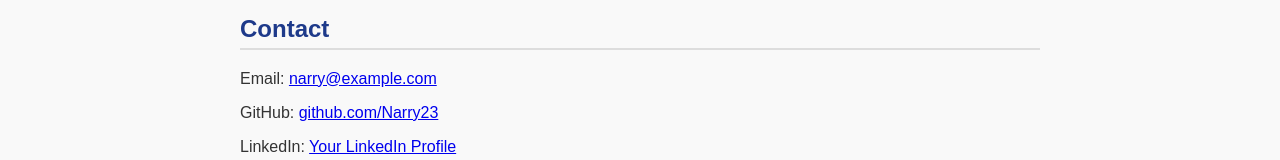
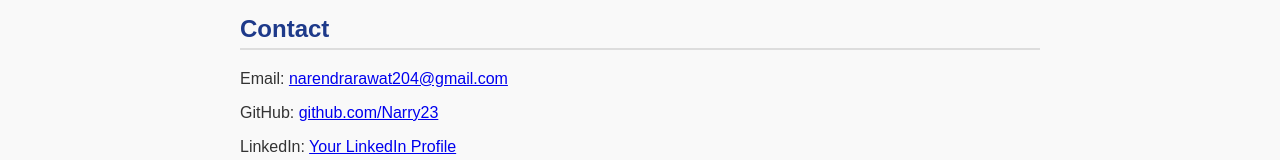
Before and after one commit to Narry23/Narry23.github.io, a plain HTML site: page index.html in a window 1280 px wide. Shown: the part 534-694 px from the top of the page. Drawn offline with Linux system fonts and the light colour scheme.

Commit message:
index.html

```diff
--- a/index.html
+++ b/index.html
@@ -91,7 +91,7 @@ safety, and process excellence.</p>
 
     <section>
       <h2>Contact</h2>
-      <p>Email: <a href="mailto:narendrarawat204@gmail.com">narry@example.com</a></p>
+      <p>Email: <a href="mailto:narendrarawat204@gmail.com">narendrarawat204@gmail.com</a></p>
       <p>GitHub: <a href="https://github.com/Narry23" target="_blank">github.com/Narry23</a></p>
       <p>LinkedIn: <a href="#" target="_blank">Your LinkedIn Profile</a></p>
     </section>
```
